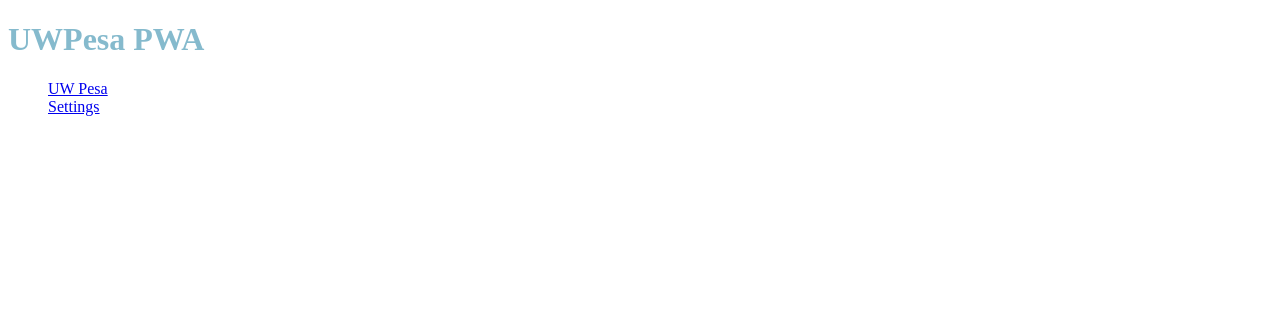
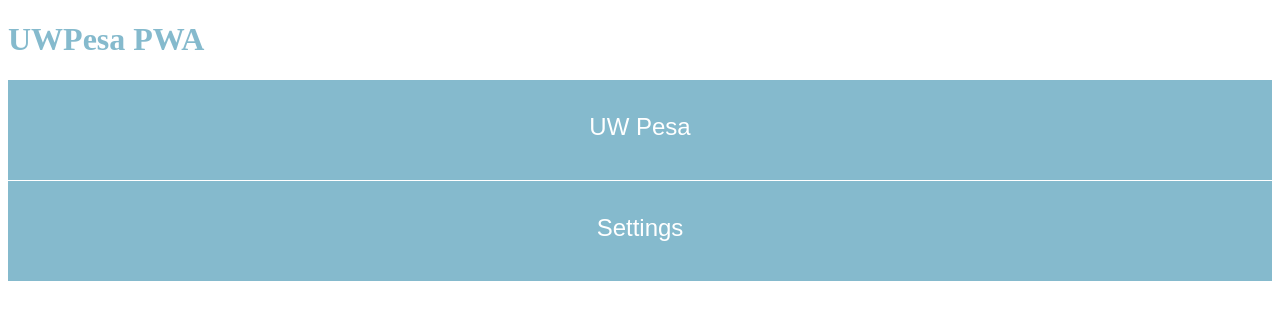
Before and after one commit to cedarleland98point6/UWPesa, a plain HTML site: page index.html in a window 1280 px wide. Drawn offline with Linux system fonts and the light colour scheme.

Commit message:
added some styling

```diff
--- a/index.html
+++ b/index.html
@@ -22,12 +22,15 @@
     <h1 class="header__title">UWPesa PWA</h1>
   </header>
 
-  <nav>
+  <!--<nav>
     <ul>
       <li> <a href="UWPesa.html">UW Pesa</a></li>
       <li> <a href="Settings.html">Settings</a></li>
     </ul>
-  </nav>
+  </nav>-->
+
+  <div><p><a href="UWPesa.html">UW Pesa</a></p></div>
+  <div><p><a href="Settings.html">Settings</a></p></div>
 
   <!--<div class="dialog-container">
     <div class="dialog">
--- a/style.css
+++ b/style.css
@@ -10,6 +10,22 @@ h1 {
 	font: sans-serif;
 }
 
-ul {
-	list-style-type: none;
+p {
+	margin: 0;
+	padding: 0;
+	vertical-align: middle;
+	line-height: 100px;
 }
+
+div {
+	height: 100px;
+	background-color: #85BACD;
+	border-bottom: 1px solid white;
+	text-align: center;
+}
+
+a {
+	font: 24px sans-serif;
+	color: white;
+	text-decoration: none;
+}
```
